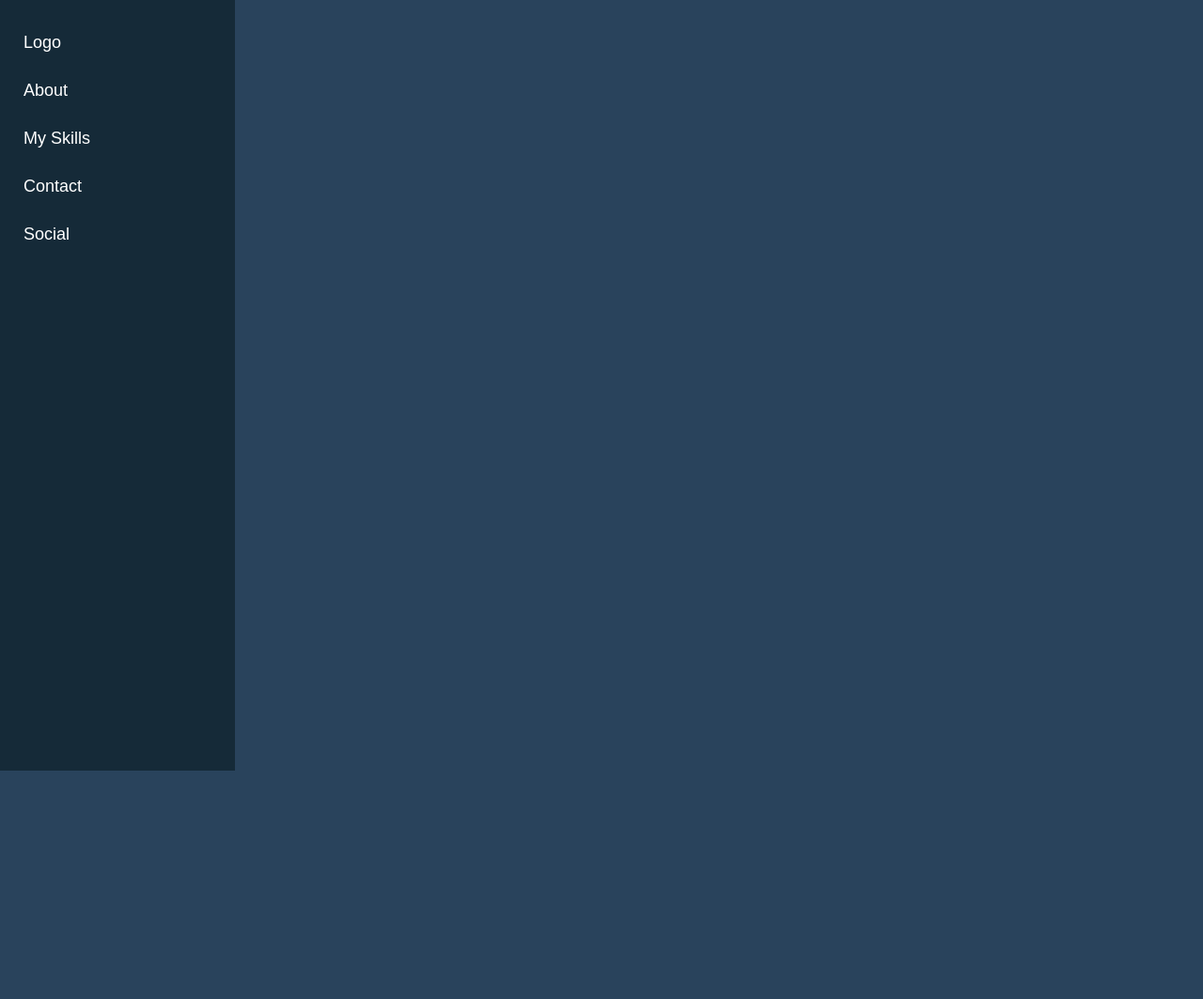
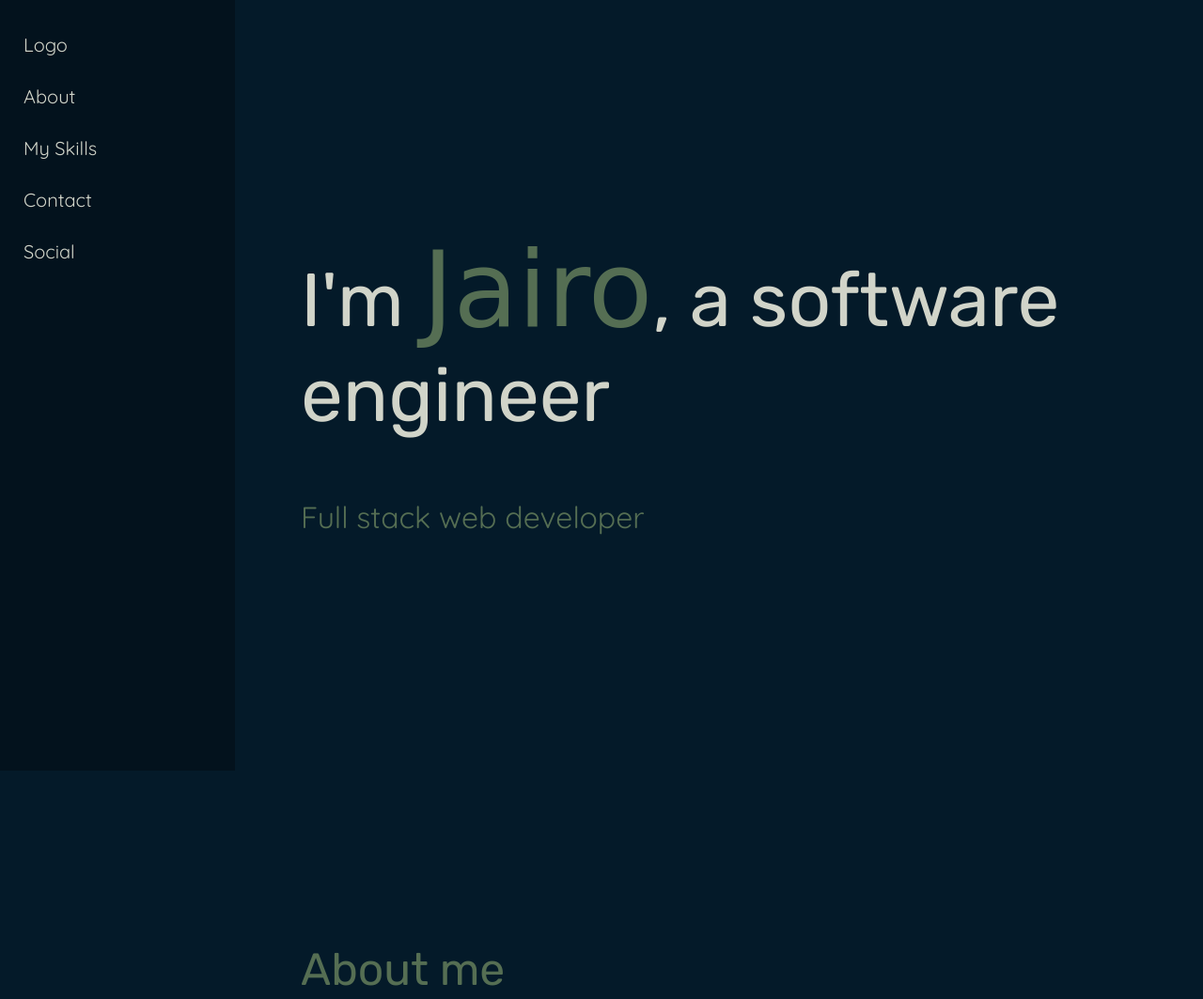
Before and after one commit to JairoGarciaF/Personal-Site, a plain HTML site: page index.html in a window 1280 px wide. Shown: the top 1063 px of the page at 94% size. Before the commit the page ends 800 px from the top, so only its background shows below. Drawn offline with Linux system fonts and the light colour scheme; a web font is replaced by a local one.

Commit message:
About and skills finished

```diff
--- a/css/style.css
+++ b/css/style.css
@@ -1,7 +1,17 @@
+@import url('https://fonts.googleapis.com/css2?family=Quicksand&family=Rubik&family=Zeyada&display=swap');
+
 body {
     font-family: Arial, sans-serif;
     margin: 0;
     padding: 0;
+}
+
+.font-quick {
+    font-family: 'Quicksand', sans-serif;
+}
+
+.font-rubik {
+    font-family: 'Rubik', sans-serif;
 }
 
 aside {
@@ -10,15 +20,15 @@ aside {
     position: fixed;
     top: 0;
     left: 0;
-    background-color: #152A38;
+    background-color: #03121d;
     padding-top: 20px;
 }
 
 aside a {
     padding: 15px 25px;
     text-decoration: none;
-    font-size: 18px;
-    color: white;
+    font-size: 20px;
+    color: #D1D4C9;
     display: block;
 }
 
@@ -26,7 +36,57 @@ aside a:hover {
     background-color: #556E53;
 }
 
+span {
+    font-family: 'Rubik', sans-serif;
+    color: #D1D4C9;
+    font-weight: 400;
+    font-size: 5rem;
+}
+
+h1 {
+    font-family: 'Rubik', sans-serif;
+    color: #556E53;
+    font-weight: 400;
+    font-size: 3rem;
+}
+
+p {
+
+    font-family: 'Quicksand', sans-serif;
+    color: #D1D4C9;
+    font-weight: 100;
+    font-size: 1.5rem;
+}
+
+section {
+    display: flex;
+    height: 100vh;
+    flex-direction: column;
+    justify-content: center;
+}
+
+img {
+    height: 15rem;
+    width: 15rem;
+    align-self: center;
+}
+
+h2 {
+    padding-top: 35px;
+    font-family: 'Quicksand', sans-serif;
+    color: #556E53;
+    font-weight: 100;
+    font-size: 2rem;
+}
+
+.name {
+    font-family: 'Zeyada', cursive;
+    color: #556E53;
+    font-weight: 500;
+    font-size: 7rem;
+}
+
 .content {
-    margin-left: 250px;
+    margin-left: 300px;
     padding: 20px;
 }
--- a/index.html
+++ b/index.html
@@ -8,14 +8,41 @@
     <link rel="stylesheet" href="css/style.css">
 </head>
 
-<body style="background-color: #29435C;">
+<body style="background-color: #041a29;">
     <aside>
-        <a href="#">Logo</a>
-        <a href="#">About</a>
-        <a href="#">My Skills</a>
-        <a href="#">Contact</a>
-        <a href="#">Social</a>
+        <a href="#start" class="font-quick">Logo</a>
+        <a href="#about" class="font-quick">About</a>
+        <a href="#skills" class="font-quick">My Skills</a>
+        <a href="#contact" class="font-quick">Contact</a>
+        <a href="#" class="font-quick">Social</a>
     </aside>
+    <main class="content">
+        <section id="start">
+            <div>
+                <span class="">I'm </span><span class="name">Jairo</span><span>, a software engineer</span>
+            </div>
+            <h2>Full stack web developer</h2>
+        </section>
+        <section id="about">
+            <h1>About me</h1>
+            <img src="img/Photo Jairo.png" alt="A photograph of Jairo">
+            <p>A 7th semester student of Software Engineering at 'Escuela Politécnica Nacional' university,
+                with
+                knowledge in HTML,
+                CSS, SQL, and Python. Willing to continuously learn and work hard.</p>
+        </section>
+        <section id="skills">
+            <h1>My Skills</h1>
+            <p>Since I got this interest to code, I have decided to dedicate my life coding. At the university, I found
+                my favorite area in the development world, and that is the creation and design of web applications.</p>
+        </section>
+        <section id="contact">
+            <div>
+                <span>I'm </span><span class="name">Jairo</span><span>, a software engineer</span>
+            </div>
+            <h2>Full stack web developer</h2>
+        </section>
+    </main>
 
 
 </body>
```
Also changed, not shown: img/Photo Jairo.png (added).
